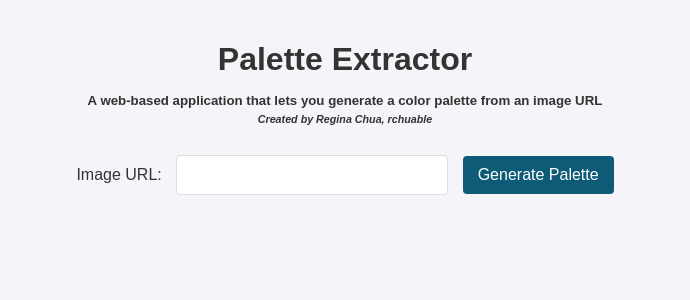
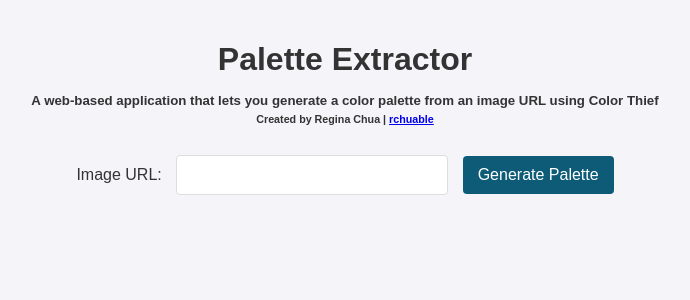
Before and after one commit to rchuable/palette, a Flask app: page / in a window 1280 px wide. Shown: the top 300 px of the page, without its empty margins (295-985 px from the left). Run offline with Flask 3, Linux system fonts and the light colour scheme.

Commit message:
changed subheading

```diff
--- a/templates/index.html
+++ b/templates/index.html
@@ -12,8 +12,8 @@
 
 <body>
     <h1>Palette Extractor</h1>
-    <h5>A web-based application that lets you generate a color palette from an image URL </h5>
-    <h6><i>Created by Regina Chua, rchuable</i></h6>
+    <h5>A web-based application that lets you generate a color palette from an image URL using Color Thief</h5>
+    <h6>Created by Regina Chua | <a href="https://github.com/rchuable/">rchuable</a></h6>
 
     <!-- Form to enter image URL -->
     <form method="POST">
```
